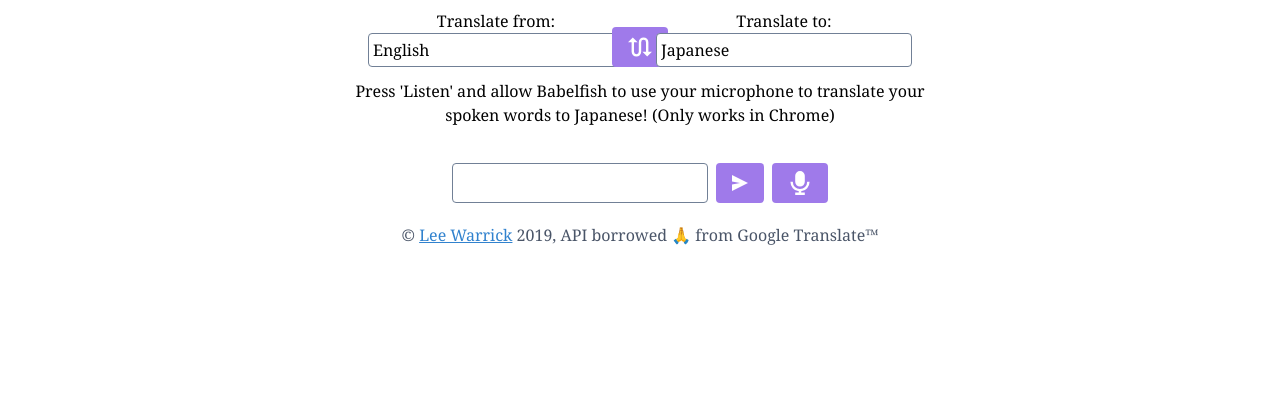
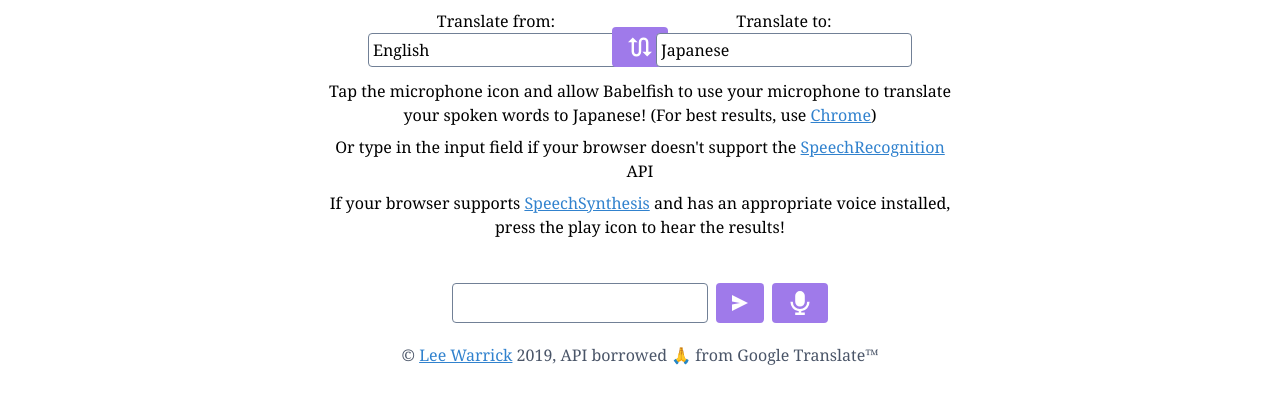
Before and after one commit to mynar7/babelfish, a Gatsby site: page / in a window 1280 px wide. Shown: the part 94-498 px from the top of the page. Built offline with nearby package versions, Linux system fonts and the light colour scheme; Gatsby itself is replaced by a stand-in of ours.

Commit message:
fix metatag, add instructions and links

```diff
--- a/src/components/translationResults.js
+++ b/src/components/translationResults.js
@@ -28,7 +28,11 @@ export default () => {
           </div>
         ))
         : speechState.toLang.name && speechState.fromLang.name
-          ? <p className="text-center">Press 'Listen' and allow Babelfish to use your microphone to translate your spoken words to {speechState.toLang.name}! (Only works in Chrome)</p>
+          ? <div className="flex flex-col items-center">
+          <p className="text-center mb-2">Tap the microphone icon and allow Babelfish to use your microphone to translate your spoken words to {speechState.toLang.name}! (For best results, use <a className="underline text-blue-600" href="https://caniuse.com/#search=speech">Chrome</a>)</p>
+          <p className="text-center mb-2">Or type in the input field if your browser doesn't support the <a className="underline text-blue-600" href="https://developer.mozilla.org/en-US/docs/Web/API/SpeechRecognition">SpeechRecognition</a> API</p>
+          <p className="text-center mb-2">If your browser supports <a className="underline text-blue-600" href="https://developers.google.com/web/updates/2014/01/Web-apps-that-talk-Introduction-to-the-Speech-Synthesis-API">SpeechSynthesis</a> and has an appropriate voice installed, press the play icon to hear the results!</p>
+          </div>
           : <p className="text-center">Please enter languages to translate from/to.</p>
       }
       </div>
--- a/src/pages/index.js
+++ b/src/pages/index.js
@@ -18,7 +18,7 @@ const IndexPage = () => {
 
   return (
     <Layout>
-      <SEO title="Home" />
+      <SEO title="Translate Stuff!" />
       <SpeechRecognition />
       <div className="flex flex-col h-64">
         <div className="flex flex-wrap flex-col justify-center items-center w-full sm:flex-row sm:items-end">
```
